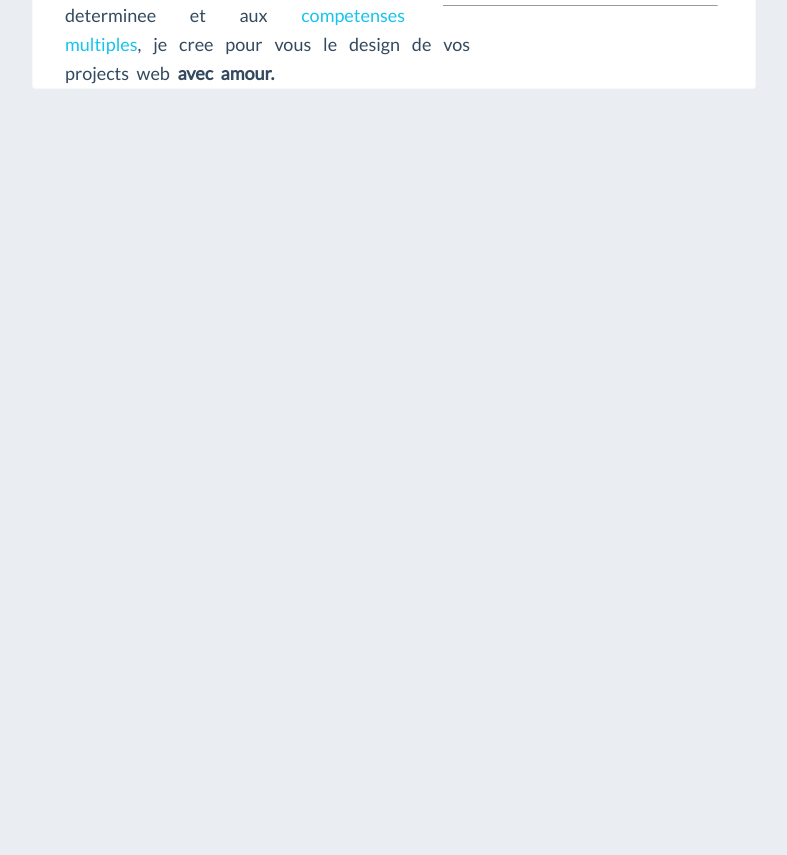
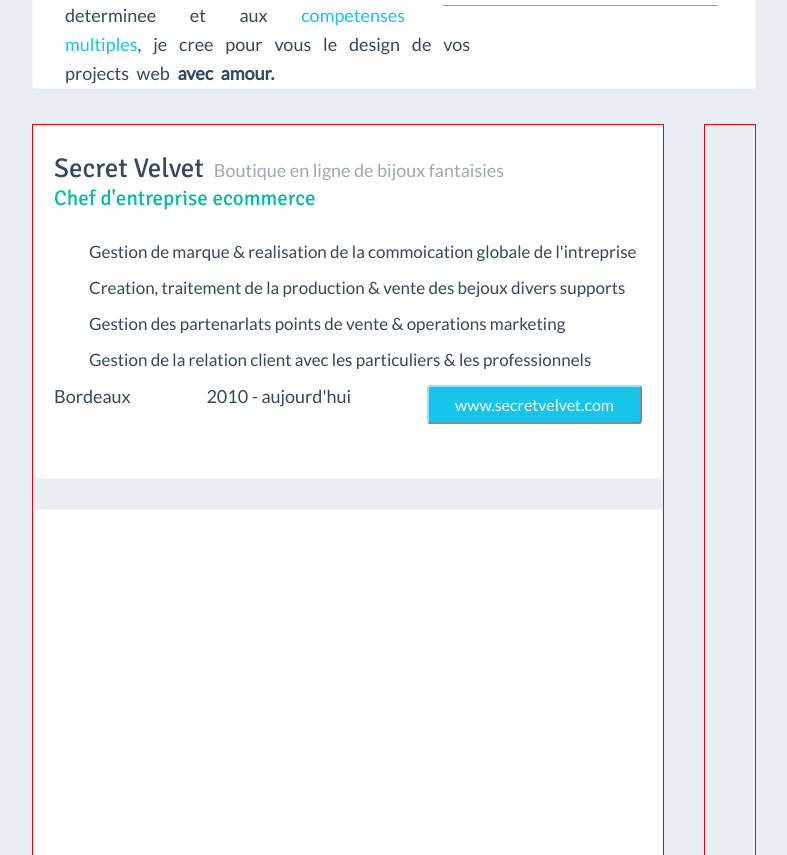
Before and after one commit to Sedov-V/Practice, a plain HTML site: page Hello/index.html in a window 1280 px wide. Shown: the part 585-1440 px from the top of the page, without its empty margins (246-1033 px from the left). Before the commit the page ends 800 px from the top, so only its background shows below. Drawn offline with Linux system fonts and the light colour scheme; a web font is replaced by a local one.

Commit message:
Content: step 1

```diff
--- a/Hello/index.html
+++ b/Hello/index.html
@@ -22,7 +22,7 @@
         <div class="header-element header-contacts">
           <div class="contacts-element contacts-right">
             <p>bonjour@mariedehayes.com</p>
-            <a href="mariedehayes.com">www.mariedehayes.com</a>
+            <a href="https://mariedehayes.com">www.mariedehayes.com</a>
             <hr align="center" width="273" size="1"/>
           </div>
           <div class="contacts-element contacts-left">
@@ -32,18 +32,40 @@
         </div>
     </div>
     <div class="content">
-        <div class="content-left">
+        <div class="content-element content-left">
+          <article class="job-card job-detail">
+            <h2 class="card-element">Secret Velvet</h2>
+            <span class="card-element description">Boutique en ligne de bijoux fantaisies</span>
+            <h3 class="card-element">Chef d'entreprise ecommerce</h3>
+            <ul class="card-element">
+              <li>Gestion de marque & realisation de la commoication globale de l'intreprise</li>
+                <li>Creation, traitement de la production & vente des bejoux divers supports</li>
+                <li>Gestion des partenarlats points de vente & operations marketing</li>
+                <li>Gestion de la relation client avec les particuliers & les professionnels</li>
+            </ul>
+            <span class="card-element city">Bordeaux</span>
+            <span class="card-element date">2010 - aujourd'hui</span>
+            <button class="card-element button">www.secretvelvet.com</button>
+          </article>
+          <article class="job-card job-detail">
+
+          </article>
+          <article class="job-card job-short">
+
+          </article>
+          <article class="job-card job-short">
+
+          </article>
+        </div>
+        <div class="content-element content-center">
 
         </div>
-        <div class="content-center">
-
-        </div>
-        <div class="content-right">
+        <div class="content-element content-right">
 
         </div>
     </div>
     <div class="footer">
-
+      <em>I also speak english if you need! It's amazing no? Get in touch!</em>
     </div>
   </body>
 </html>
--- a/Hello/style.css
+++ b/Hello/style.css
@@ -4,6 +4,7 @@ body{
     background-color: #eaedf1;
     font-family: 'Lato', sans-serif;
     font-size: 18px;
+    color: #33495F;
 }
 
 h1,
@@ -132,7 +133,7 @@ h3{
 }
 
 .header-contacts .contacts-left h2{
-    font-size: 38px;
+    font-size: 38.42px;
     margin-bottom: -7px;
 }
 
@@ -170,28 +171,99 @@ h3{
 
 /* Основной блок и его колонки */
 .content{
+    text-align: center;
+    vertical-align: top;
+    display: flex;
+    flex-wrap: wrap;
+    justify-content: space-between;
+    padding: 35px 270px;
+    height: 1170px;
+}
+
+.content-element{
+    border: red solid 1px;
+    width: 50px;
+}
+
+.content .content-left{
+    width: 630px;
+    padding: 0px;
+}
+.content .content-left .job-card{
+    height: 300px;
+    background-color: white;
+    border: #F5F7F8 solid 1px;
+    border-radius: 3px;
+    margin-bottom: 30px;
+}
+.content .content-left .job-detail{
+    display: flex;
+    flex-wrap: wrap;
+    justify-content: space-between;
+    align-content: flex-start;
+    padding: 26px 20px;
+
+}
+.content .content-left .job-detail .card-element{
+    margin: 0px;
+    /*border: 1px solid black;*/
+}
+.content .content-left .job-detail .description{
+    margin-left: 10px;
+    padding-top: 7px;
+    text-align: left;
+    flex: 1 1 auto;
+    vertical-align: bottom;
+    color: #9EA7B4;
+}
+.content .content-left .job-detail h3{
+    color: #04BCA6;
+}
+
+.content .content-left .job-detail ul{
+    font-size: 17px;
+    padding-top: 30px;
+    padding-left: 35px;
+    text-align: left;
+    list-style: none;
+}
+.content .content-left .job-detail ul li{
+    margin-bottom: 15px;
+}
+
+.content .content-left .job-detail .button{
+    background-color: #16C4EC;
+    color: white;
+    font-family: 'Lato', sans-serif;
+    font-size: 16px;
+    /*215*40(39?)*/
+    width: 215px;
+    height: 39px;
+    border-color: #99E3F6;
+
+    border-radius: 3px;
+}
+
+.content .content-left .job-short{
+    height: 140px;
+}
+
+
+.content .content-center{
 
 }
 
-.content-element{
-
-}
-
-.content-left{
-
-}
-
-.content-center{
-
-}
-
-.content-right{
-
+.content .content-right{
+    width: 620px;
 }
 
 /* Подвал страницы */
 
 .footer{
+    text-align: center;
+    vertical-align: top;
+    padding: 20px;
+    height: 80px;
 
 }
 
```
